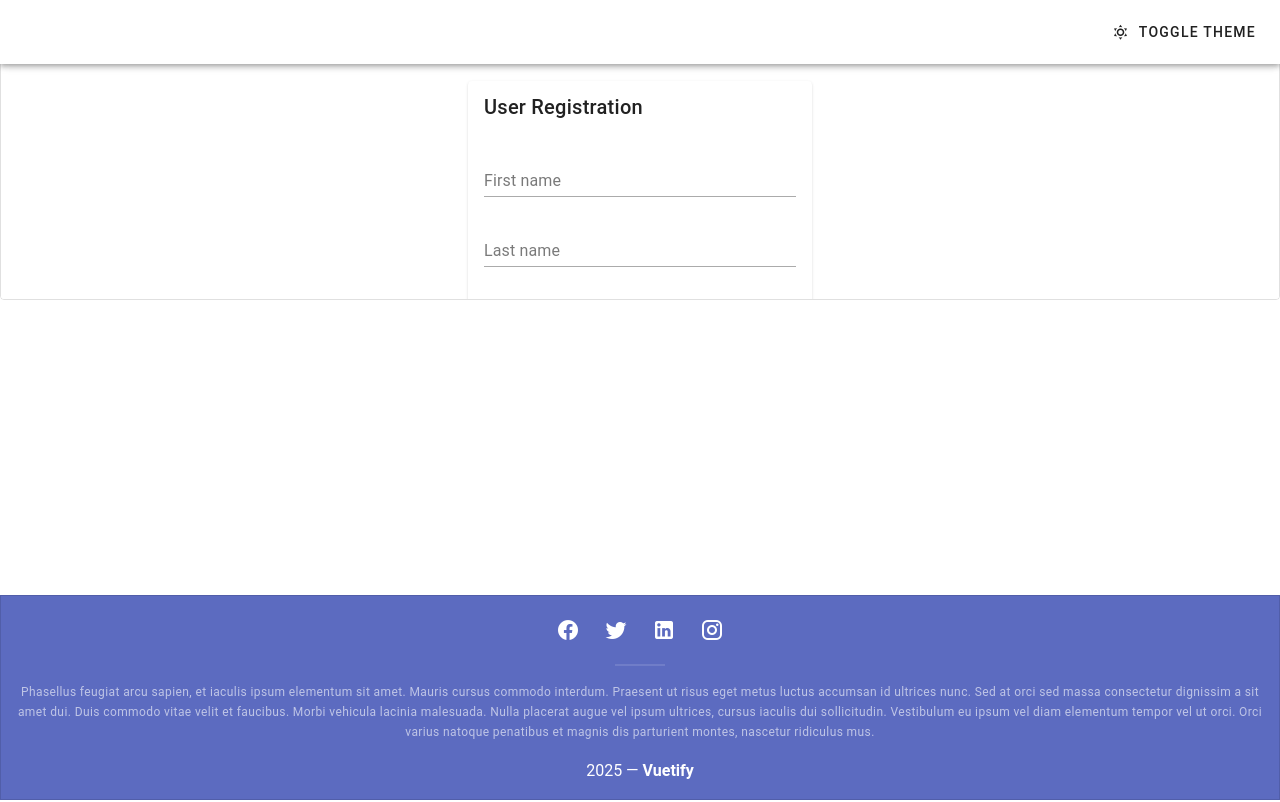
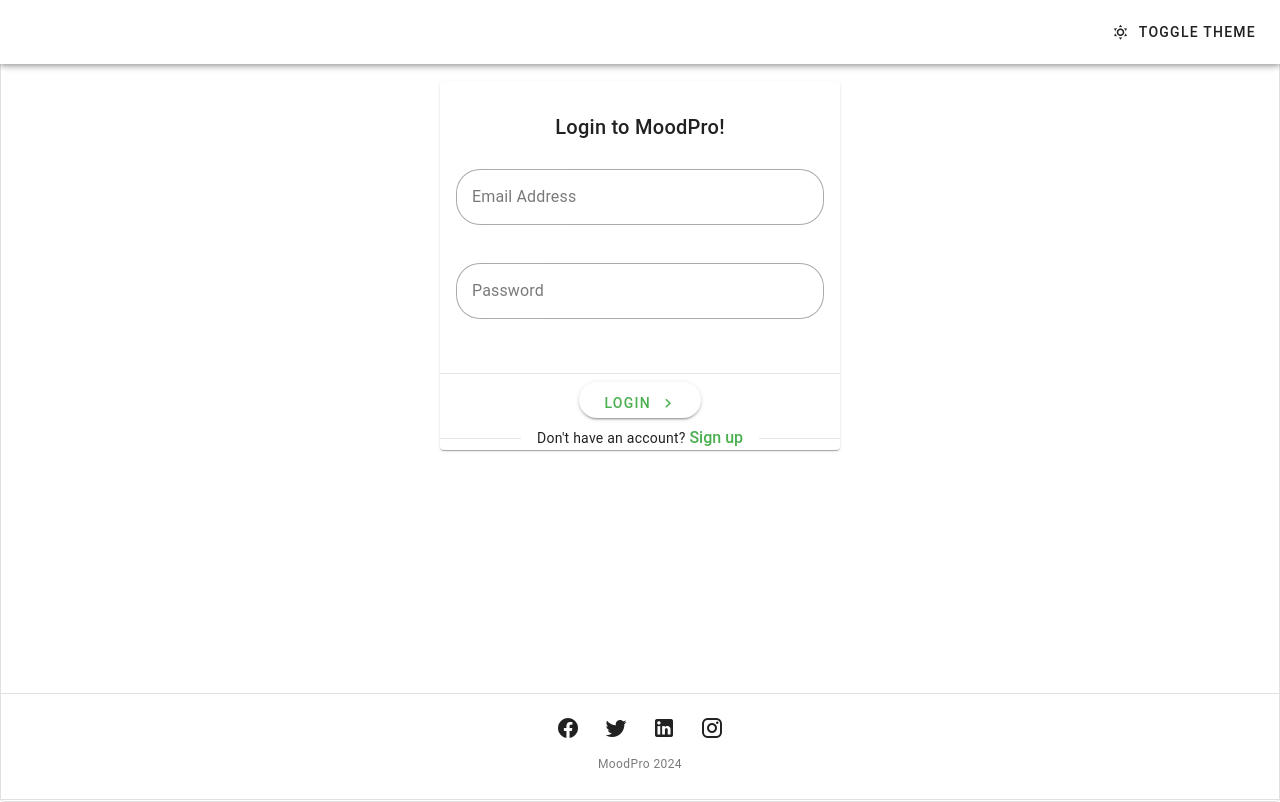
Before and after one commit to lawrence-gingo/web-moodpro, a Vue app: page / in a window 1280 px wide. Built offline with nearby package versions, Linux system fonts and the light colour scheme.

Commit message:
fix: form redesign

```diff
--- a/src/router/index.js
+++ b/src/router/index.js
@@ -11,7 +11,7 @@
       component: LoginView
     },
     {
-      path: '/',
+      path: '/register',
       name: 'register',
       component: RegisterView
     }
--- a/src/views/auth/LoginView.vue
+++ b/src/views/auth/LoginView.vue
@@ -1,17 +1,9 @@
 <script setup>
 import { ref } from 'vue'
 
-const first = ref(null)
-const last = ref(null)
 const email = ref(null)
 const password = ref(null)
-const terms = ref(false)
-const icons = [
-    'mdi-facebook',
-    'mdi-twitter',
-    'mdi-linkedin',
-    'mdi-instagram',
-  ]
+const icons = ['mdi-facebook', 'mdi-twitter', 'mdi-linkedin', 'mdi-instagram']
 
 const theme = ref('light')
 
@@ -21,7 +13,7 @@
 </script>
 
 <template>
-  <v-responsive class="border rounded" max-height="300">
+  <v-responsive class="border rounded">
     <v-app :theme="theme">
       <v-app-bar class="px-3">
         <v-spacer></v-spacer>
@@ -36,60 +28,61 @@
 
       <v-main>
         <v-container>
-          <v-card class="mx-auto" max-width="344" title="User Registration">
+          <v-card
+            class="mx-auto text-center pt-5"
+            max-width="400"
+            title="Login to MoodPro!"
+            outlined
+          >
             <v-container>
-              <v-text-field
-                v-model="first"
-                color="primary"
-                label="First name"
-                variant="underlined"
-              ></v-text-field>
-
-              <v-text-field
-                v-model="last"
-                color="primary"
-                label="Last name"
-                variant="underlined"
-              ></v-text-field>
-
+              <!-- Email Field -->
               <v-text-field
                 v-model="email"
                 color="primary"
-                label="Email"
-                variant="underlined"
+                label="Email Address"
+                placeholder="Enter your email"
+                variant="outlined"
+                class="mb-4"
+                rounded
               ></v-text-field>
 
+              <!-- Password Field -->
               <v-text-field
                 v-model="password"
                 color="primary"
                 label="Password"
                 placeholder="Enter your password"
-                variant="underlined"
+                variant="outlined"
+                class="mb-4"
+                type="password"
+                rounded
               ></v-text-field>
-
-              <v-checkbox
-                v-model="terms"
-                color="secondary"
-                label="I agree to site terms and conditions"
-              ></v-checkbox>
             </v-container>
 
             <v-divider></v-divider>
 
-            <v-card-actions>
-              <v-spacer></v-spacer>
-
-              <v-btn color="success">
-                Complete Registration
-
-                <v-icon icon="mdi-chevron-right" end></v-icon>
+            <!-- Login Button -->
+            <v-card-actions class="d-flex justify-center">
+              <v-btn class="text-center px-6 py-3" color="success" rounded elevation="2" large>
+                LOGIN
+                <v-icon icon="mdi-chevron-right" class="ml-2"></v-icon>
               </v-btn>
             </v-card-actions>
+
+            <v-divider >
+              <span class="text-body-2">Don't have an account? </span>
+              <RouterLink
+                to="/register"
+                class="text-decoration-none font-weight-medium text-success"
+              >
+                Sign up
+              </RouterLink>
+            </v-divider>
           </v-card>
         </v-container>
       </v-main>
 
-      <v-footer border app class="text-center d-flex flex-column ga-2 py-4" color="indigo-lighten-1">
+      <v-footer border app class="text-center d-flex flex-column ga-2 py-4" color="grey-ligthen-1">
         <div class="d-flex ga-3">
           <v-btn
             v-for="icon in icons"
@@ -100,20 +93,9 @@
           ></v-btn>
         </div>
 
-        <v-divider class="my-2" thickness="2" width="50"></v-divider>
-
-        <div class="text-caption font-weight-regular opacity-60">
-          Phasellus feugiat arcu sapien, et iaculis ipsum elementum sit amet. Mauris cursus commodo
-          interdum. Praesent ut risus eget metus luctus accumsan id ultrices nunc. Sed at orci sed
-          massa consectetur dignissim a sit amet dui. Duis commodo vitae velit et faucibus. Morbi
-          vehicula lacinia malesuada. Nulla placerat augue vel ipsum ultrices, cursus iaculis dui
-          sollicitudin. Vestibulum eu ipsum vel diam elementum tempor vel ut orci. Orci varius
-          natoque penatibus et magnis dis parturient montes, nascetur ridiculus mus.
-        </div>
+        <div class="text-caption font-weight-regular opacity-60">MoodPro 2024</div>
 
         <v-divider></v-divider>
-
-        <div>{{ new Date().getFullYear() }} — <strong>Vuetify</strong></div>
       </v-footer>
     </v-app>
   </v-responsive>
--- a/src/views/auth/RegisterView.vue
+++ b/src/views/auth/RegisterView.vue
@@ -1,5 +1,12 @@
 <script setup>
 import { ref } from 'vue'
+
+const first = ref(null)
+const last = ref(null)
+const email = ref(null)
+const password = ref(null)
+const terms = ref(false)
+const icons = ['mdi-facebook', 'mdi-twitter', 'mdi-linkedin', 'mdi-instagram']
 
 const theme = ref('light')
 
@@ -9,7 +16,7 @@
 </script>
 
 <template>
-  <v-responsive class="border rounded" max-height="300">
+  <v-responsive class="border rounded">
     <v-app :theme="theme">
       <v-app-bar class="px-3">
         <v-spacer></v-spacer>
@@ -24,9 +31,80 @@
 
       <v-main>
         <v-container>
+          <v-card class="mx-auto text-center my-5" max-width="344" title="Register to MoodPro!">
+            <v-container>
+              <!-- First Name -->
+              <v-text-field
+                v-model="first"
+                color="primary"
+                label="First name"
+                variant="outlined"
+              ></v-text-field>
 
+              <!-- Last Name -->
+              <v-text-field
+                v-model="last"
+                color="primary"
+                label="Last name"
+                variant="outlined"
+              ></v-text-field>
+
+              <!-- Email -->
+              <v-text-field
+                v-model="email"
+                color="primary"
+                label="Email"
+                variant="outlined"
+              ></v-text-field>
+
+              <!-- Password -->
+              <v-text-field
+                v-model="password"
+                color="primary"
+                label="Password"
+                placeholder="Enter your password"
+                variant="outlined"
+              ></v-text-field>
+
+              <!-- Terms Checkbox -->
+              <v-checkbox
+                v-model="terms"
+                color="secondary"
+                label="I agree to site terms and conditions"
+              ></v-checkbox>
+            </v-container>
+
+            <v-divider></v-divider>
+
+            <!-- Registration Button -->
+            <v-card-actions>
+              <v-spacer></v-spacer>
+
+              <RouterLink to="/"
+                ><v-btn color="success">
+                  Complete Registration
+                  <v-icon icon="mdi-chevron-right" end></v-icon> </v-btn
+              ></RouterLink>
+            </v-card-actions>
+          </v-card>
         </v-container>
       </v-main>
+
+      <v-footer border app class="text-center d-flex flex-column ga-2 py-4" color="grey-ligthen-1">
+        <div class="d-flex ga-3">
+          <v-btn
+            v-for="icon in icons"
+            :key="icon"
+            :icon="icon"
+            density="comfortable"
+            variant="text"
+          ></v-btn>
+        </div>
+
+        <div class="text-caption font-weight-regular opacity-60">MoodPro 2024</div>
+
+        <v-divider></v-divider>
+      </v-footer>
     </v-app>
   </v-responsive>
 </template>
```
